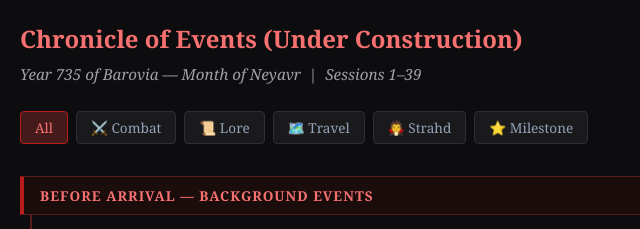
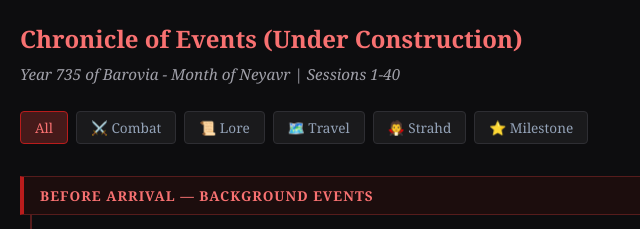
Before and after one commit to cameron1288/Barovia, a plain HTML site: page content/timeline.html in a window 1280 px wide. Shown: the top 229 px of the page, 0-640 px from the left. Drawn offline with Linux system fonts and the light colour scheme; files that its build step writes are made by us from their sources.

Commit message:
small update

```diff
--- a/content/timeline.html
+++ b/content/timeline.html
@@ -6,7 +6,7 @@
 
   <div style="margin-bottom: 24px;">
     <h2 style="color: #f87171; margin-bottom: 4px;">Chronicle of Events (Under Construction)</h2>
-    <p style="color: #a1a1aa; font-style: italic; font-size: 0.95rem;">Year 735 of Barovia &mdash; Month of Neyavr &nbsp;|&nbsp; Sessions 1&ndash;39</p>
+    <p style="color: #a1a1aa; font-style: italic; font-size: 0.95rem;">Year 735 of Barovia - Month of Neyavr | Sessions 1-40</p>
   </div>
 
   <!-- Filter Buttons -->
```
